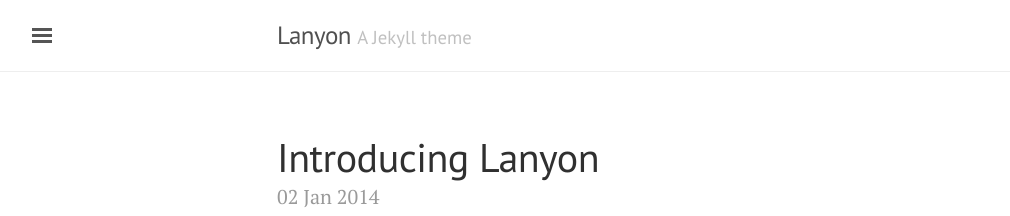
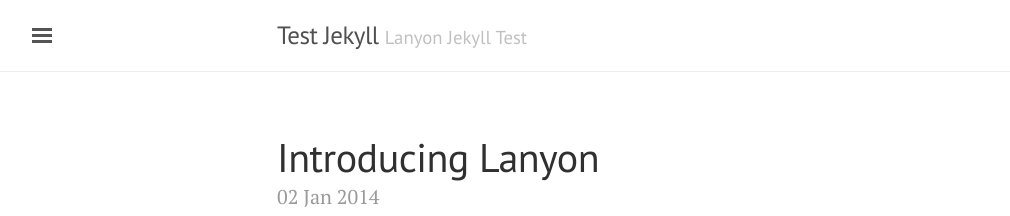
Before and after one commit to techstreams/jekyll-test, a Jekyll site: the page built from index.html, in a window 1280 px wide and 900 px high. Shown: the top 216 px of the window, without its empty margins (3-1013 px from the left). Built offline with Jekyll 4.4.1, drawn with Linux system fonts in a browser that asks for light colours; the list of posts is cut into pages by our own code.

Commit message:
Update configuration and sidebar

```diff
--- a/_config.yml
+++ b/_config.yml
@@ -11,8 +11,8 @@ permalink:           pretty
 # relative_permalinks: true
 
 # Setup
-title:               Lanyon
-tagline:             'A Jekyll theme'
+title:               Test Jekyll
+tagline:             'Lanyon Jekyll Test'
 description:         'A reserved <a href="http://jekyllrb.com" target="_blank">Jekyll</a> theme that places the utmost gravity on content with a hidden drawer. Made by <a href="https://twitter.com/mdo" target="_blank">@mdo</a>.'
 url:                 https://techstreams.github.io
 baseurl:             '/jekyll-test'
--- a/_includes/sidebar.html
+++ b/_includes/sidebar.html
@@ -25,7 +25,6 @@
       {% endif %}
     {% endfor %}
 
-    <a class="sidebar-nav-item" href="{{ site.github.repo }}">GitHub project</a>
     <span class="sidebar-nav-item">Currently v{{ site.version }}</span>
   </nav>
 
```
